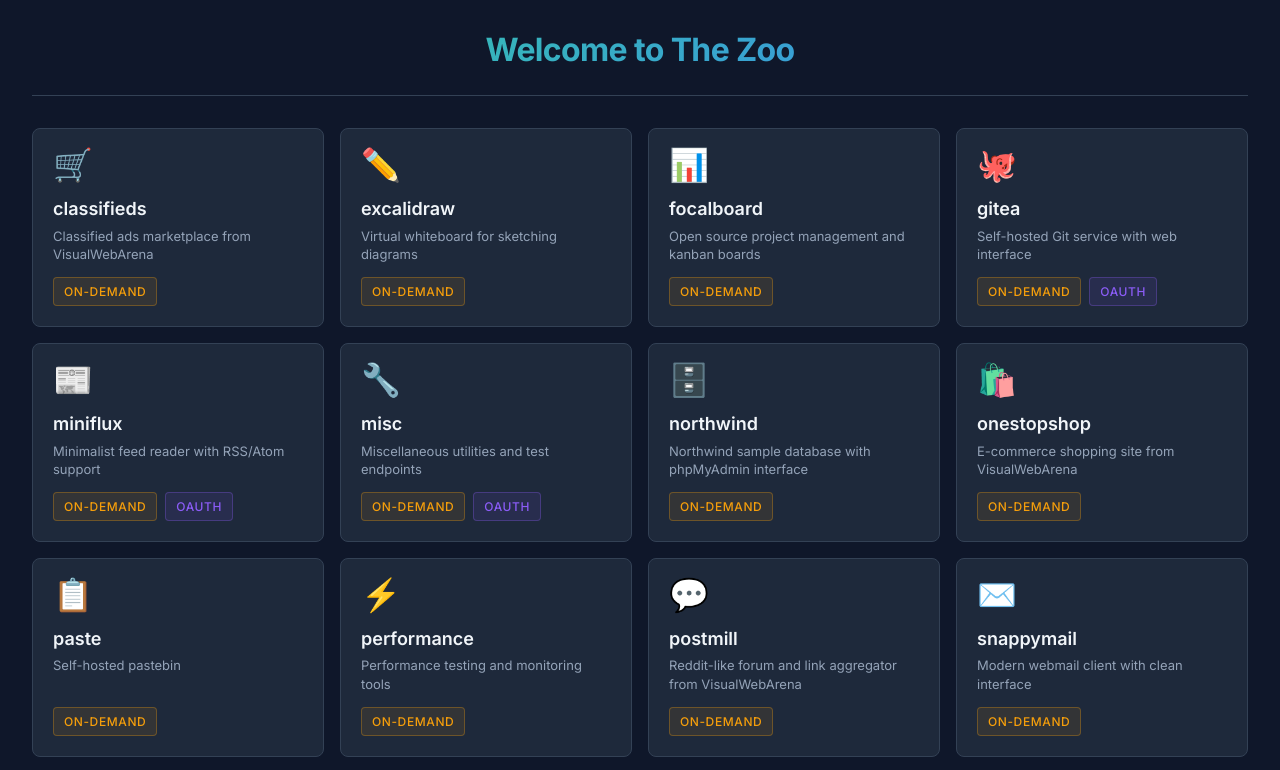
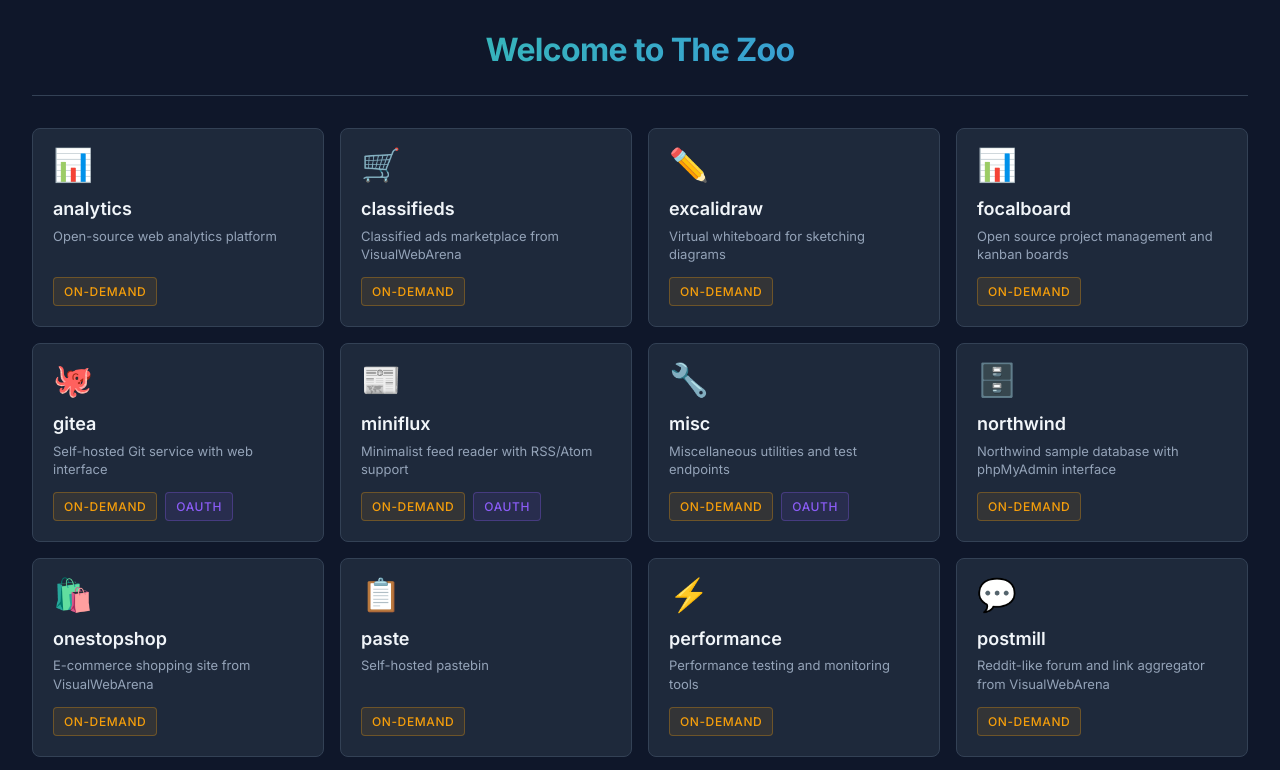
Before and after one commit to bgrins/the_zoo, a website: page sites/static/home.zoo/dist/index.html in a window 1280 px wide. Shown: the top 770 px of the page. Drawn offline with Linux system fonts and the light colour scheme.

Commit message:
Adds analytics to home dir

```diff
--- a/sites/static/home.zoo/dist/index.html
+++ b/sites/static/home.zoo/dist/index.html
@@ -287,6 +287,18 @@
     <section class="apps-section">
       <!--APPS_GRID-->
       <div class="apps-grid">
+    <a href="https://analytics.zoo" class="app-card" target="_blank" rel="noopener noreferrer">
+      <div class="app-icon">📊</div>
+      <div class="app-info">
+        <h3 class="app-name">analytics</h3>
+        <p class="app-description">Open-source web analytics platform</p>
+        <div class="app-badges">
+          <span class="badge badge-on-demand">On-Demand</span>
+
+
+        </div>
+      </div>
+    </a>
     <a href="https://classifieds.zoo" class="app-card" target="_blank" rel="noopener noreferrer">
       <div class="app-icon">🛒</div>
       <div class="app-info">
```
